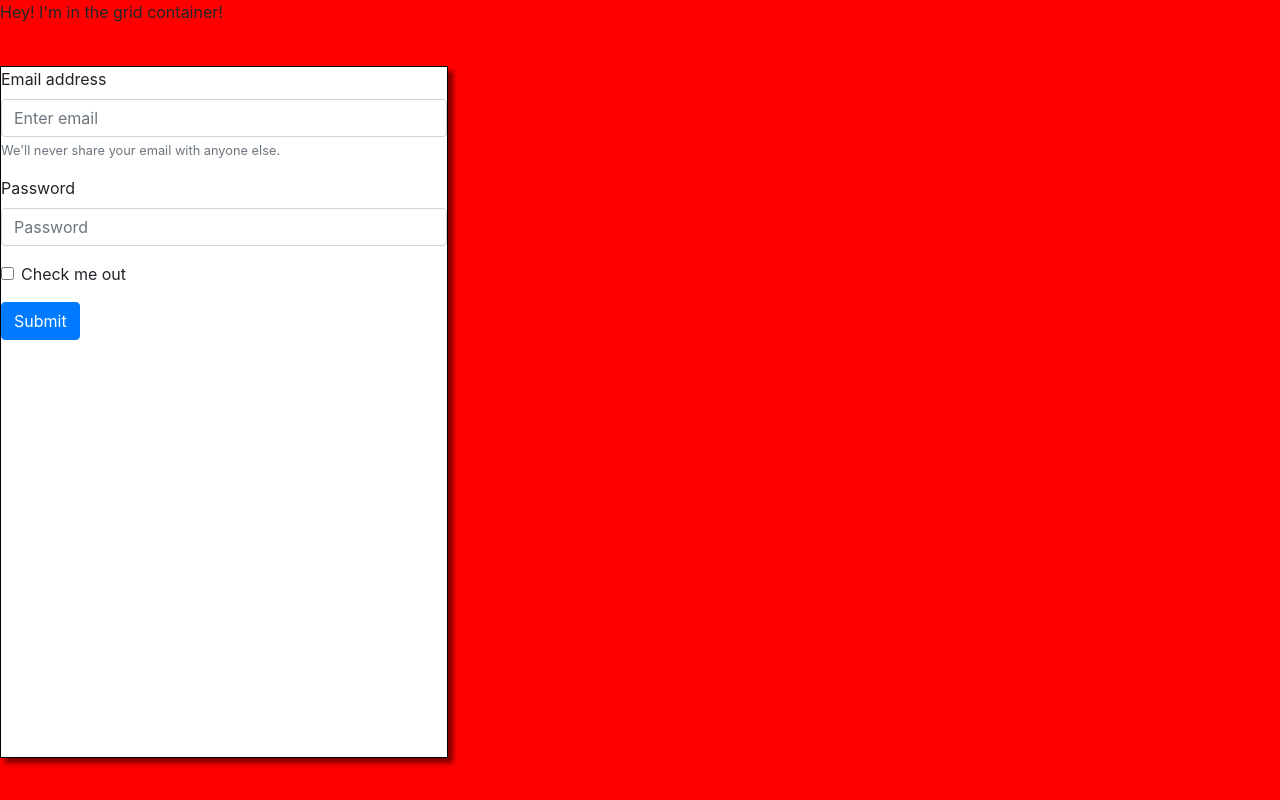
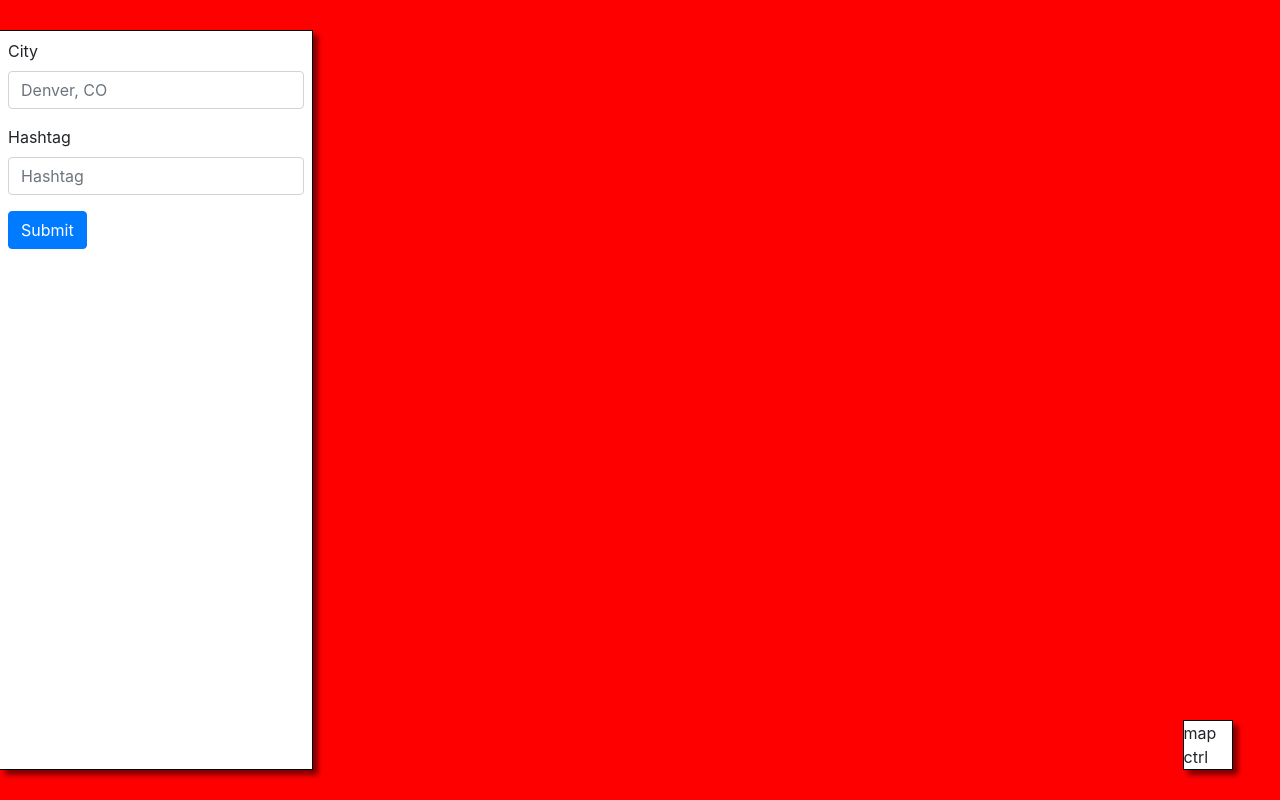
Before and after one commit to alexszeliga/viewpoints-news-crawler, a plain HTML site: page index.html in a window 1280 px wide. Drawn offline with nearby package versions, Linux system fonts and the light colour scheme.

Commit message:
basic elements, minus branding

```diff
--- a/grid.css
+++ b/grid.css
@@ -6,16 +6,31 @@
     right: 0;
     background-color: red;
     display: grid;
-    grid-template-columns: auto auto auto auto auto auto auto auto auto auto auto auto;
-    grid-template-rows: auto auto auto auto auto auto auto auto auto auto auto auto;
+    grid-gap: 10px;
+    grid-template-columns: 1fr 1fr 1fr 1fr 1fr 1fr 1fr 1fr 1fr 1fr 1fr 1fr;
+    grid-template-rows: 20px auto 50px 20px;
 }
 
 .content-box {
     background-color: white;
-    border: 1px solid black;
+    border-top: 1px solid black;
+    border-right: 1px solid black;
+    border-bottom: 1px solid black;
     grid-column-start: 1;
-    grid-column-end: 3;
+    grid-column-end: 4;
     grid-row-start: 2;
-    grid-row-end: 12;
+    grid-row-end: 4;
     box-shadow: 5px 5px 5px rgba(0, 0, 0, 0.5);
 }
+
+.map-control {
+    background-color: white;
+    border: 1px solid black;
+    width: 50px;
+    grid-column-start: 12;
+    grid-column-end: 12;
+    grid-row-start: 3;
+    grid-row-end: 4;
+    box-shadow: 5px 5px 5px rgba(0, 0, 0, 0.5);
+    height: 50px;
+}
--- a/index.html
+++ b/index.html
@@ -13,26 +13,25 @@
 
 <body>
     <div class="grid-container">
-        Hey! I'm in the grid container!
         <div class="content-box">
-            <form>
+            <div class="">
+                <form class="m-2">
                     <div class="form-group">
-                    <label for="exampleInputEmail1">Email address</label>
-                    <input type="email" class="form-control" id="exampleInputEmail1" aria-describedby="emailHelp"
-                        placeholder="Enter email">
-                    <small id="emailHelp" class="form-text text-muted">We'll never share your email with anyone else.</small>
+                        <label for="locationInput">City</label>
+                        <input type="city" class="form-control" id="locationInput" placeholder="Denver, CO">
+
                     </div>
                     <div class="form-group">
-                    <label for="exampleInputPassword1">Password</label>
-                    <input type="password" class="form-control" id="exampleInputPassword1" placeholder="Password">
+                        <label for="hashtagInput">Hashtag</label>
+                        <input type="query" class="form-control" id="exampleInputPassword1" placeholder="Hashtag">
                     </div>
-                <div class="form-group form-check">
-                    <input type="checkbox" class="form-check-input" id="exampleCheck1">
-                    <label class="form-check-label" for="exampleCheck1">Check me out</label>
-                </div>
+
                     <button type="submit" class="btn btn-primary">Submit</button>
                 </form>
             </div>
+
+        </div>
+        <div class="map-control">map ctrl</div>
     </div>
 
 </body>
```
Lines whose indentation alone changed are shown as unchanged.
